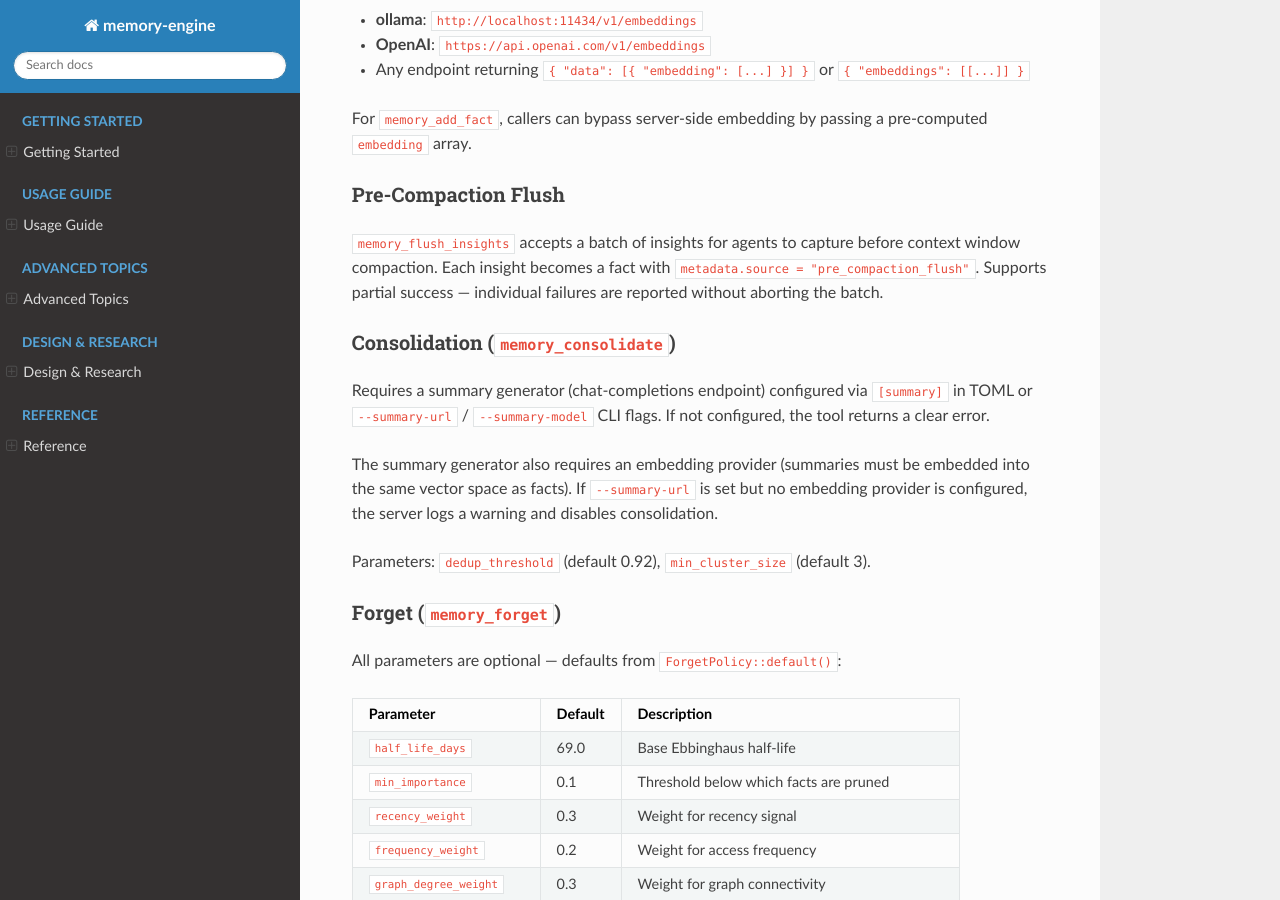
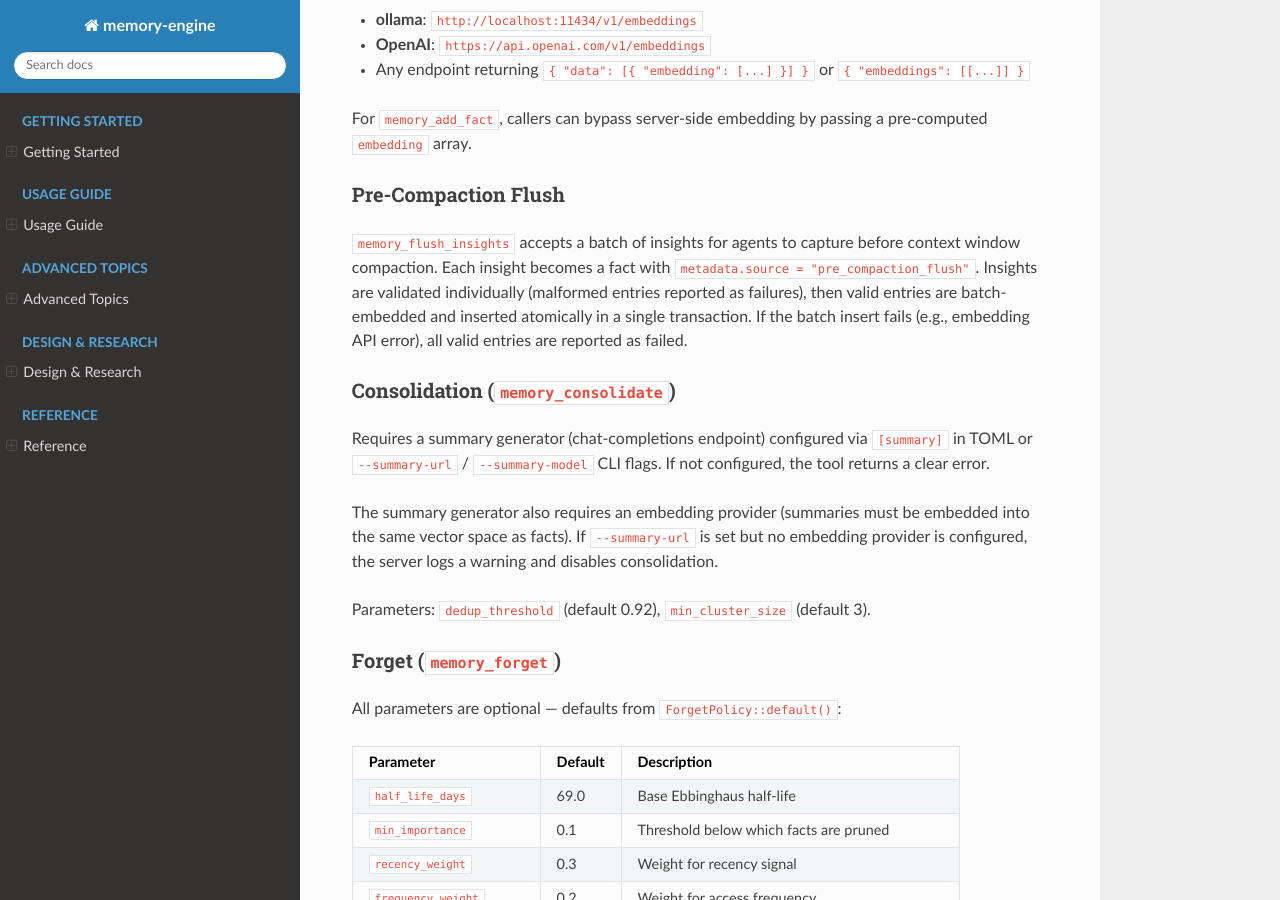
Before and after one commit to dutiona/memory-engine, a Sphinx documentation site: the page built from docs/reference/mcp-server.md, in a window 1280 px wide and 900 px high, scrolled down 2781 px. Built offline with Sphinx 7.4.7 and the Read the Docs theme 3.1.0, drawn with Linux system fonts in a browser that asks for light colours; pages that are not in the unit, such as notebooks, are missing from menus.

Commit message:
docs: update flush_insights semantics for batch insert

```diff
--- a/docs/reference/mcp-server.md
+++ b/docs/reference/mcp-server.md
@@ -112,7 +112,7 @@ For `memory_add_fact`, callers can bypass server-side embedding by passing a pre
 
 ### Pre-Compaction Flush
 
-`memory_flush_insights` accepts a batch of insights for agents to capture before context window compaction. Each insight becomes a fact with `metadata.source = "pre_compaction_flush"`. Supports partial success — individual failures are reported without aborting the batch.
+`memory_flush_insights` accepts a batch of insights for agents to capture before context window compaction. Each insight becomes a fact with `metadata.source = "pre_compaction_flush"`. Insights are validated individually (malformed entries reported as failures), then valid entries are batch-embedded and inserted atomically in a single transaction. If the batch insert fails (e.g., embedding API error), all valid entries are reported as failed.
 
 ### Consolidation (`memory_consolidate`)
 
```
